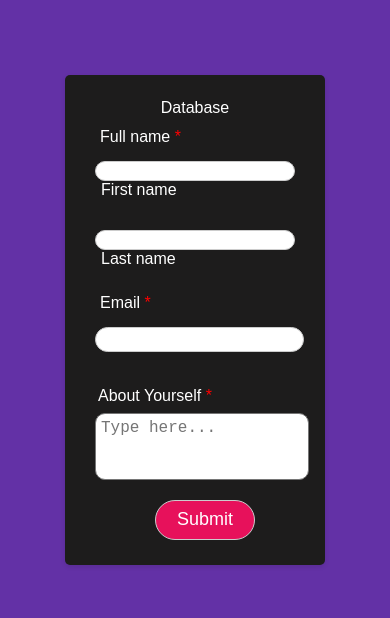
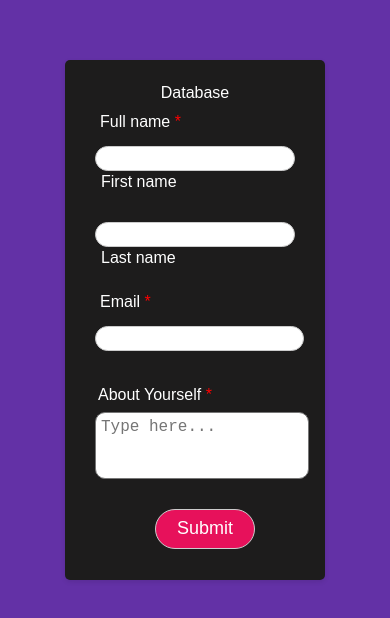
Before and after one commit to CSERiya/Form, a plain HTML site: page index.html in a window 390 px wide. Shown: the part 102-720 px from the top of the page. Drawn offline with Linux system fonts and the light colour scheme.

Commit message:
Responsive

```diff
--- a/index.css
+++ b/index.css
@@ -338,7 +338,7 @@ width: 420px;
 
 @media(max-width: 500px){
     .container{
-height: 450px;
+height: 480px;
 width: 220px;
     }
     h1{
@@ -366,17 +366,17 @@ width: 220px;
     }
     .first{
         width: 200px;
-        height:20px;
+        height:25px;
     }
 
      p{
         margin-left: 16px;
-        margin-top: -5px;
+        margin-top: -3px;
     }
 
     .last{
         width: 200px;
-        height:20px;
+        height:25px;
         margin-top: -2px;
         margin-left: 5px;
     }
@@ -419,7 +419,7 @@ width: 220px;
     }
 
     input[type="submit"] {
-        margin-top: 20px;
+        margin-top: 30px;
         margin-left: 70px;
         width: 100px;
         height: 40px;
```
